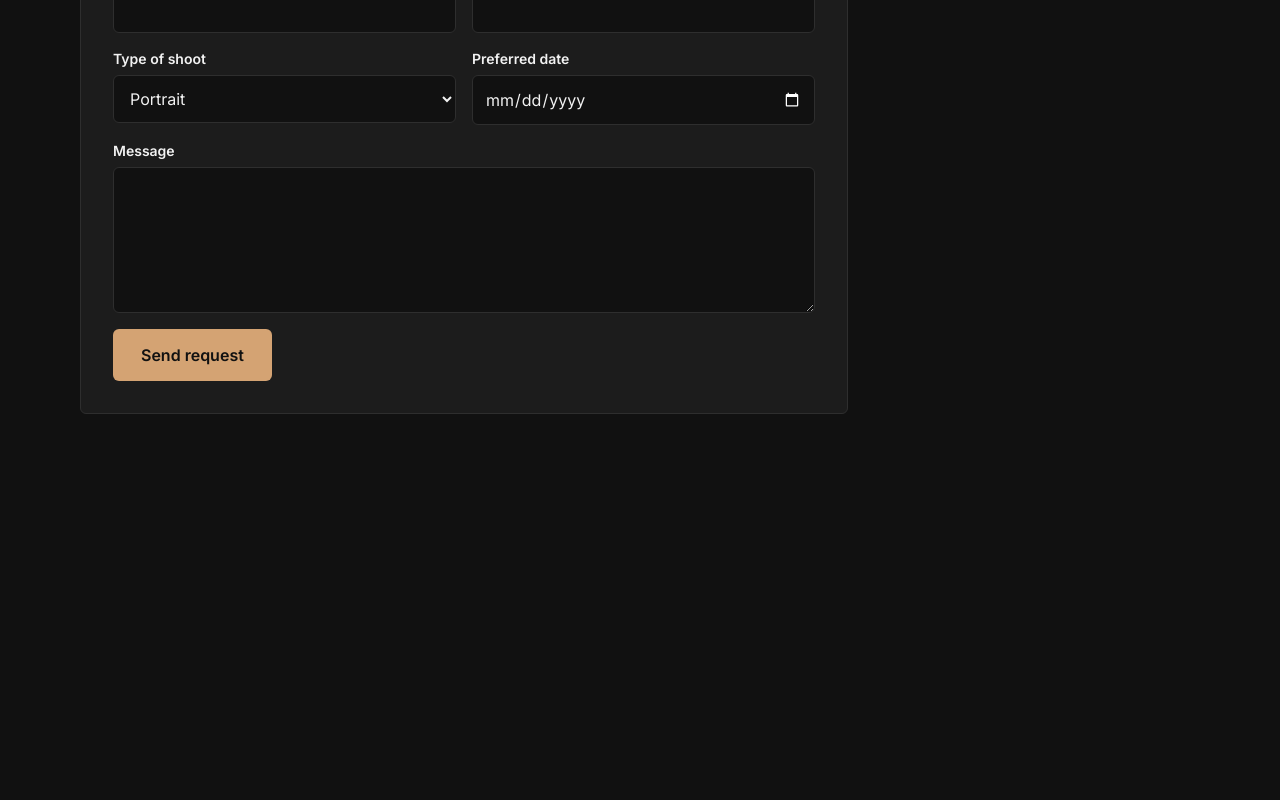
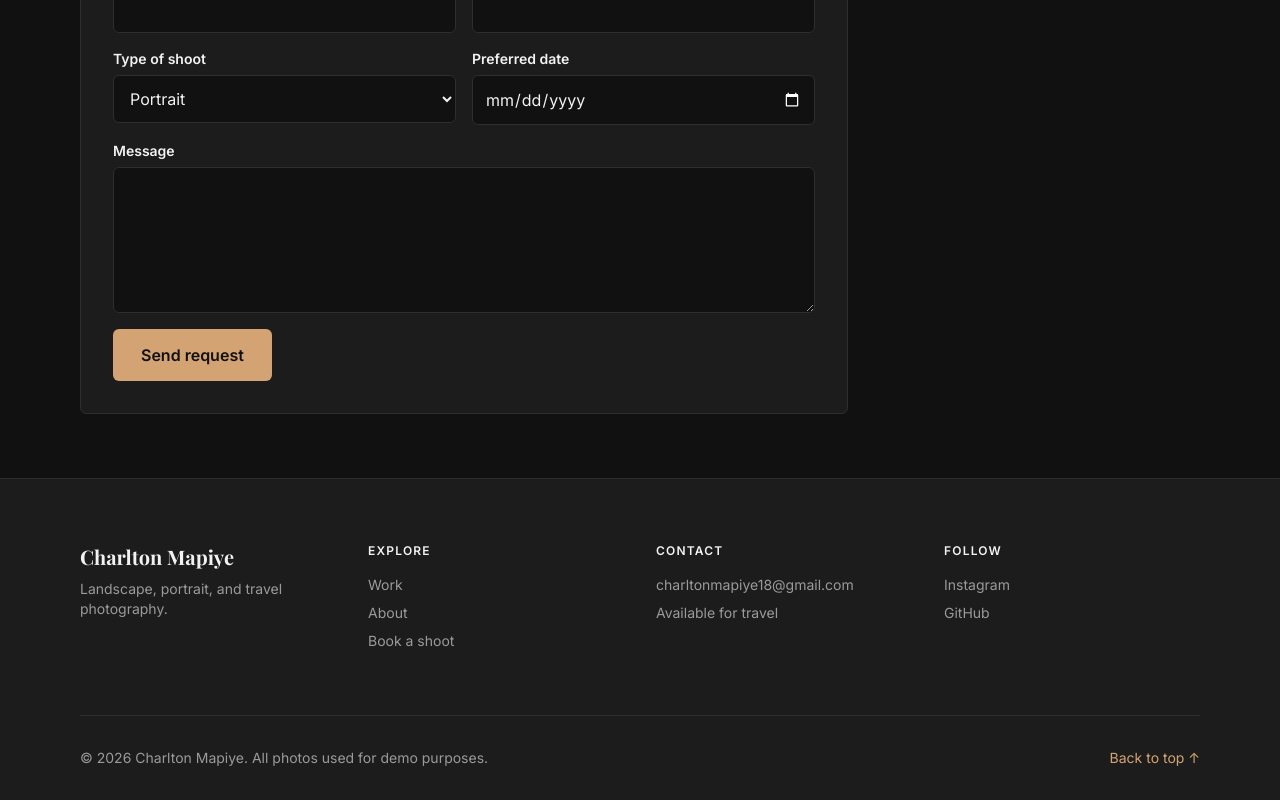
Before and after one commit to Charlton20/photography-portfolio, a React (Vite) app: page / in a window 1280 px wide. Shown: the part 2793-3593 px from the top of the page. Before the commit the page ends 3271 px from the top, so only its background shows below. Built offline with nearby package versions, Linux system fonts and the light colour scheme.

Commit message:
Add Footer component with link columns built from an array
Co-Authored-By: Claude Opus 5.5 <noreply@anthropic.com>

```diff
--- a/src/App.jsx
+++ b/src/App.jsx
@@ -3,6 +3,7 @@ import { Hero } from './components/Hero'
 import { Gallery } from './components/Gallery'
 import { About } from './components/About'
 import { Contact } from './components/Contact'
+import { Footer } from './components/Footer'
 
 function App() {
   return (
@@ -14,6 +15,7 @@ function App() {
         <About />
         <Contact />
       </main>
+      <Footer />
     </>
   )
 }
--- /dev/null
+++ b/src/components/Footer.jsx
@@ -0,0 +1,73 @@
+const columns = [
+  {
+    heading: 'Explore',
+    links: [
+      { href: '#work', label: 'Work' },
+      { href: '#about', label: 'About' },
+      { href: '#contact', label: 'Book a shoot' },
+    ],
+  },
+  {
+    heading: 'Contact',
+    links: [{ href: 'mailto:charltonmapiye18@gmail.com', label: 'charltonmapiye18@gmail.com' }],
+    note: 'Available for travel',
+  },
+  {
+    heading: 'Follow',
+    links: [
+      { href: 'https://www.instagram.com/', label: 'Instagram', external: true },
+      { href: 'https://github.com/Charlton20', label: 'GitHub', external: true },
+    ],
+  },
+]
+
+export function Footer() {
+  const year = new Date().getFullYear()
+
+  return (
+    <footer className="border-t border-line bg-surface text-sm text-muted">
+      <div className="mx-auto max-w-6xl px-4 pt-16 pb-8">
+        {/* 1 column on phones, 2 from sm, 4 from lg */}
+        <div className="grid grid-cols-1 gap-8 sm:grid-cols-2 lg:grid-cols-4">
+          <div>
+            <a href="#top" className="font-heading text-xl font-bold text-ink">
+              Charlton Mapiye
+            </a>
+            <p className="mt-2">Landscape, portrait, and travel photography.</p>
+          </div>
+
+          {columns.map((col) => (
+            <div key={col.heading}>
+              <h2 className="mb-4 text-xs font-semibold uppercase tracking-widest text-ink">
+                {col.heading}
+              </h2>
+              <ul className="flex flex-col gap-2">
+                {col.links.map((link) => (
+                  <li key={link.href}>
+                    <a
+                      href={link.href}
+                      // only open outside sites in a new tab
+                      target={link.external ? '_blank' : undefined}
+                      rel={link.external ? 'noopener noreferrer' : undefined}
+                      className="break-all transition-colors hover:text-accent"
+                    >
+                      {link.label}
+                    </a>
+                  </li>
+                ))}
+                {col.note && <li>{col.note}</li>}
+              </ul>
+            </div>
+          ))}
+        </div>
+
+        <div className="mt-16 flex flex-wrap justify-between gap-4 border-t border-line pt-8">
+          <p>&copy; {year} Charlton Mapiye. All photos used for demo purposes.</p>
+          <a href="#top" className="text-accent hover:text-accent-hover">
+            Back to top &uarr;
+          </a>
+        </div>
+      </div>
+    </footer>
+  )
+}
```
